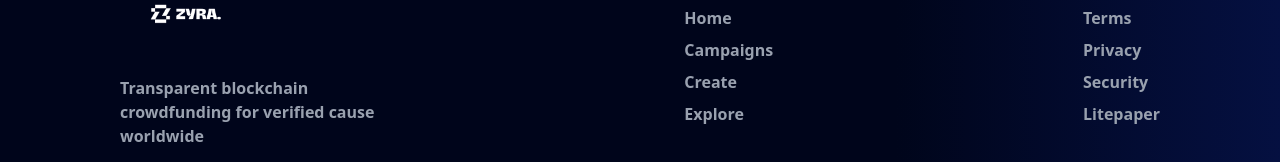
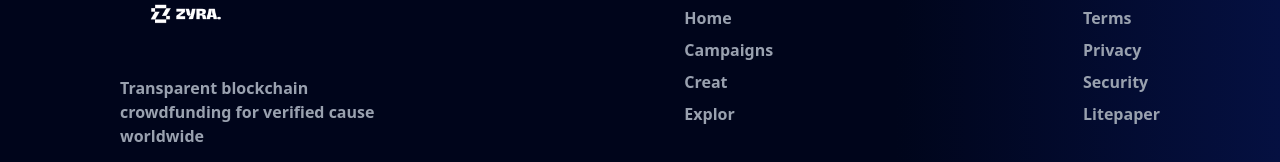
Before and after one commit to ZyraOrg/Zyra, a React (Vite) app in the folder frontend/: page / in a window 1280 px wide. Shown: the part 4822-4984 px from the top of the page. Built offline with nearby package versions, Linux system fonts and the light colour scheme.

Commit message:
update footer

```diff
--- a/frontend/src/components/FooterSection/FooterSection.jsx
+++ b/frontend/src/components/FooterSection/FooterSection.jsx
@@ -68,7 +68,7 @@ const FooterSection = () => {
                 data-aos="slide-left"
                 data-aos-delay="500"
               >
-                Create
+                Creat
               </a>
               <a
                 href="#about"
@@ -76,7 +76,7 @@ const FooterSection = () => {
                 data-aos="slide-left"
                 data-aos-delay="600"
               >
-                Explore
+                Explor
               </a>
             </div>
           </div>
```
